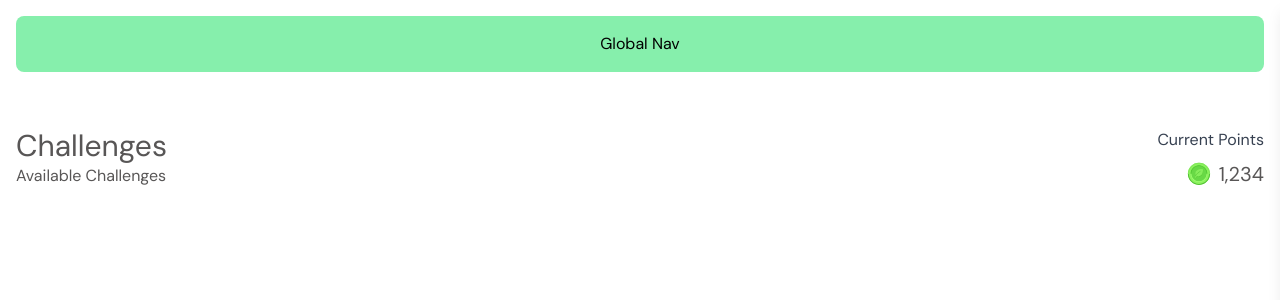
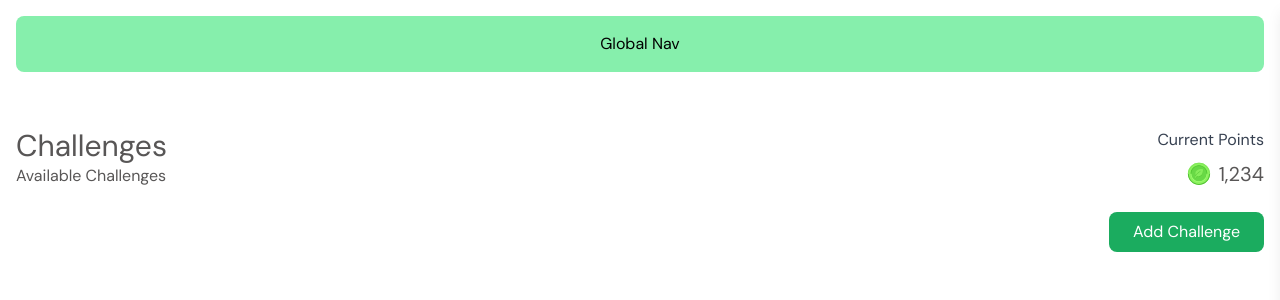
Before and after one commit to dizzpy/Greenie-Web, a React (Vite) app: page /challenges in a window 1280 px wide. Shown: the top 300 px of the page. Built offline with nearby package versions, Linux system fonts and the light colour scheme.

Commit message:
feat(challenges): add challenge button

```diff
--- a/src/[features]/challenges/pages/ChallengesHome.jsx
+++ b/src/[features]/challenges/pages/ChallengesHome.jsx
@@ -8,6 +8,7 @@ function ChallengesHome() {
         <p className="text-center">Global Nav</p>
       </div>
 
+      {/* header section */}
       <div className="flex justify-between items-center mb-6 mt-14">
         <div>
           <h1 className="text-3xl text-text-gray">Challenges</h1>
@@ -22,6 +23,13 @@ function ChallengesHome() {
           </div>
         </div>
       </div>
+
+      {/* add challenge button */}
+      <div className="flex justify-end mb-6">
+        <button className="bg-primary-green text-white px-6 py-2 rounded-lg hover:bg-green-600 transition-colors">
+          Add Challenge
+        </button>
+      </div>
     </div>
   );
 }
```
